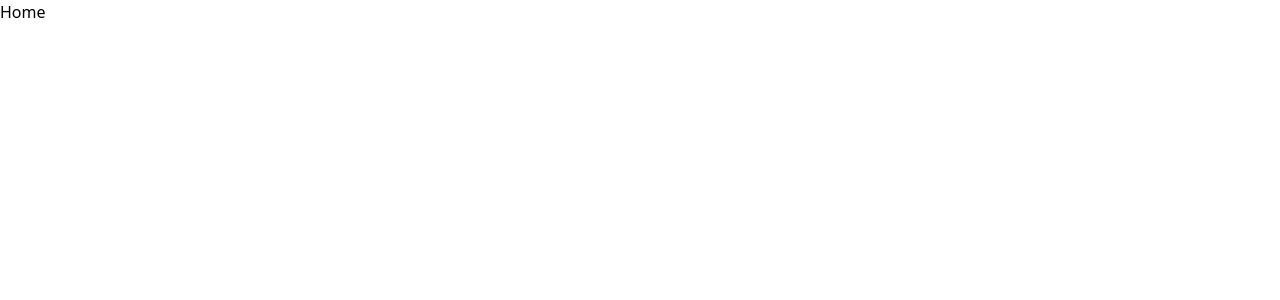
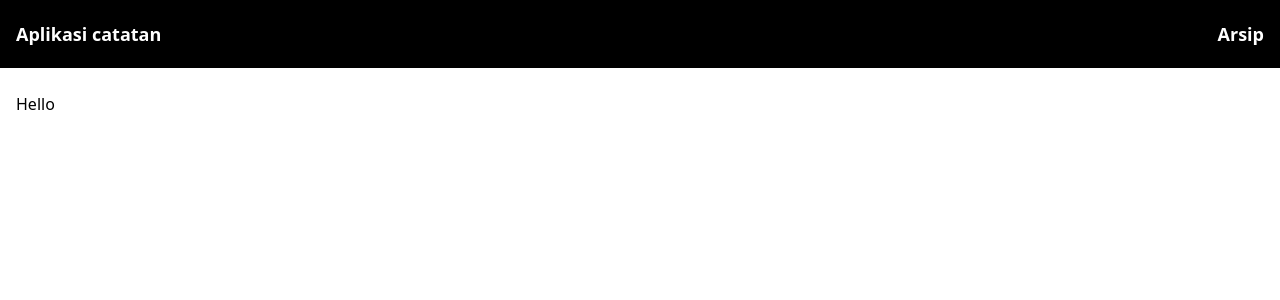
Before and after one commit to Maulidin-Ilham/dicoding-notes-v2, a React (Vite) app: page / in a window 1280 px wide. Shown: the top 300 px of the page. Built offline with nearby package versions, Linux system fonts and the light colour scheme.

Commit message:
feat: Add container layout page

```diff
--- /dev/null
+++ b/src/components/Container.jsx
@@ -0,0 +1,15 @@
+/* eslint-disable react/prop-types */
+const Container = ({ children }) => {
+  return (
+    <>
+      {" "}
+      <div className="flex flex-row justify-between items-center bg-black text-white py-5 px-4">
+        <h1 className="font-semibold text-lg">Aplikasi catatan</h1>
+        <h1 className="font-semibold text-lg">Arsip</h1>
+      </div>
+      <div className="px-4 py-6">{children}</div>
+    </>
+  );
+};
+
+export default Container;
--- a/src/pages/Home.jsx
+++ b/src/pages/Home.jsx
@@ -1,5 +1,11 @@
+import Container from "../components/Container";
+
 const Home = () => {
-  return <div>Home</div>;
+  return (
+    <Container>
+      <h1>Hello</h1>
+    </Container>
+  );
 };
 
 export default Home;
```
